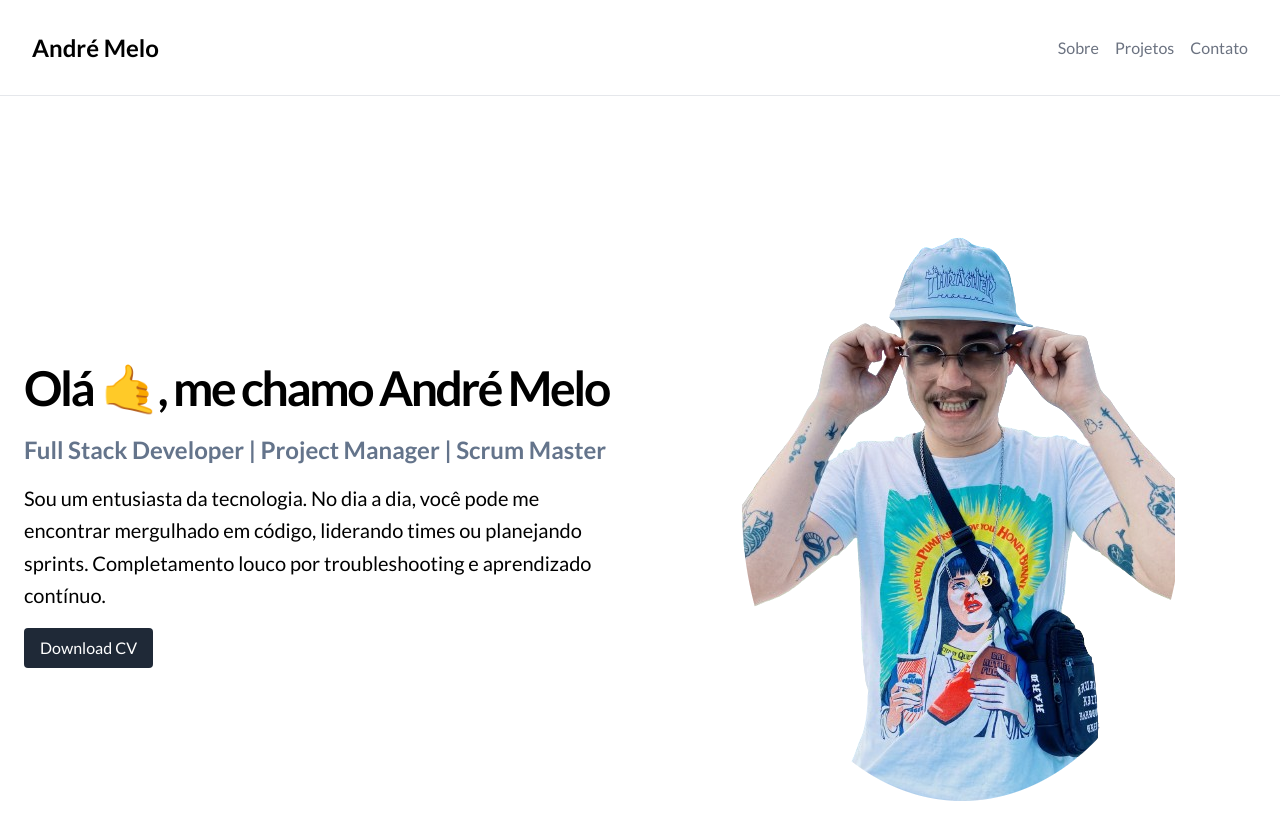
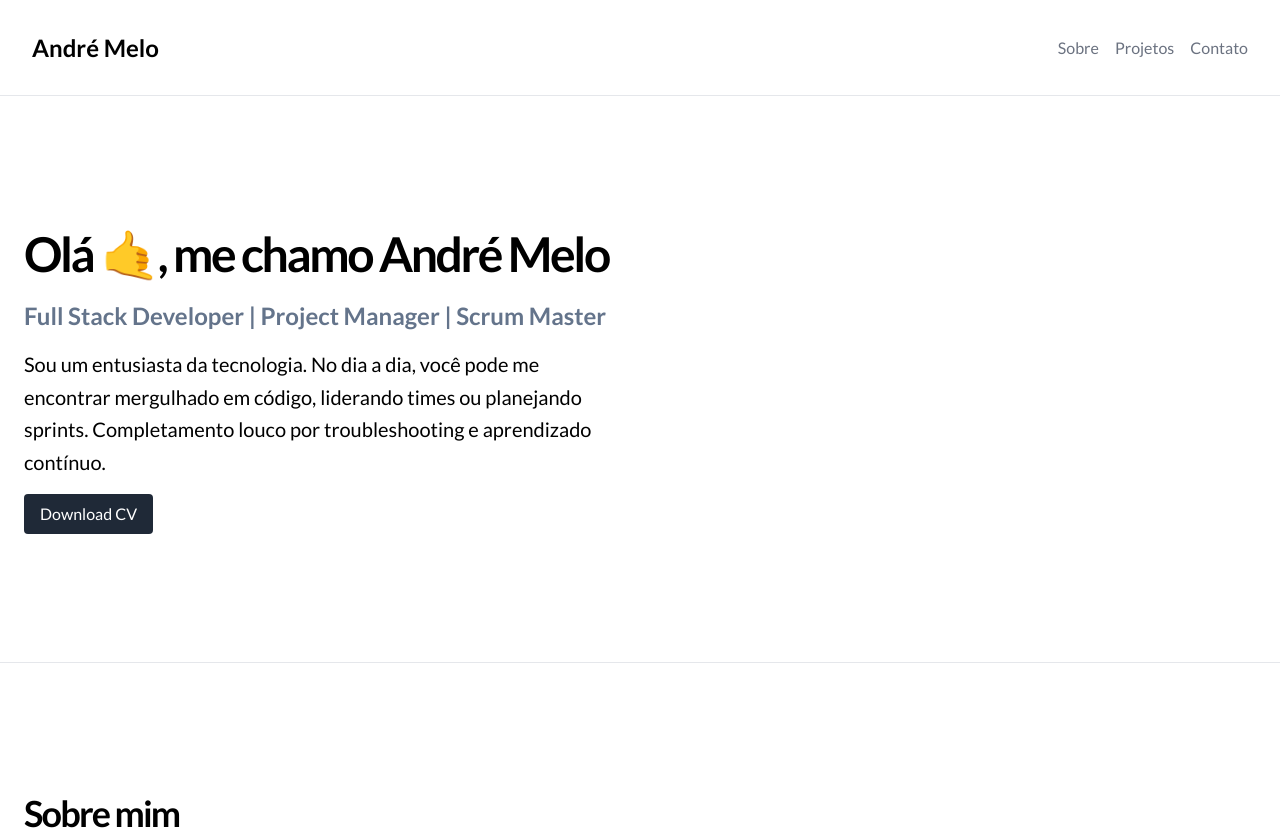
Before and after one commit to andrelsmelo/portfolio, a Next.js app: page / in a window 1280 px wide. Shown: the top 830 px of the page. Built offline with nearby package versions, Linux system fonts and the light colour scheme.

Commit message:
feat: removido foto em menores resolucoes

```diff
--- a/src/app/page.tsx
+++ b/src/app/page.tsx
@@ -33,7 +33,7 @@ export default function Home() {
               width="433"
               height="577"
               alt="Hero"
-              className="top-0 mx-auto aspect-square rounded-xl object-cover sm:w-full lg:w-auto"
+              className="top-0 mx-auto aspect-square rounded-xl object-cover sm:hidden"
             />
           </div>
         </section>
```
